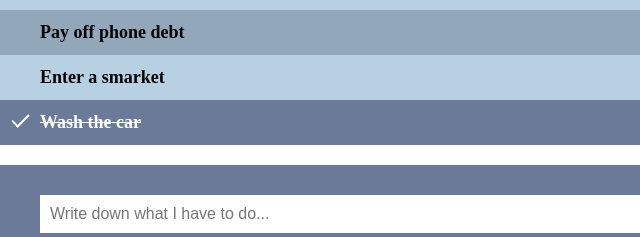
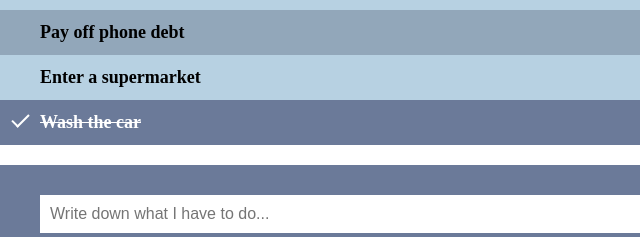
Before and after one commit to Arvahagn/cv.io, a plain HTML site: page index.html in a window 1280 px wide. Shown: the part 147-384 px from the top of the page, 0-640 px from the left. Drawn offline with Linux system fonts and the light colour scheme.

Commit message:
Update index.html

```diff
--- a/index.html
+++ b/index.html
@@ -12,7 +12,7 @@
         <li> Go to work  <strong>(Do not be late!!)</strong></li>
         <li><strong>Meet taron</strong> </li>
         <li> <strong>Pay off phone debt</strong> </li>
-        <li> <strong>Enter a smarket</strong> </li>
+        <li> <strong>Enter a supermarket</strong> </li>
         <li class="checked"> <strong>Wash the car</strong> </li>
     </ul>
 
```
